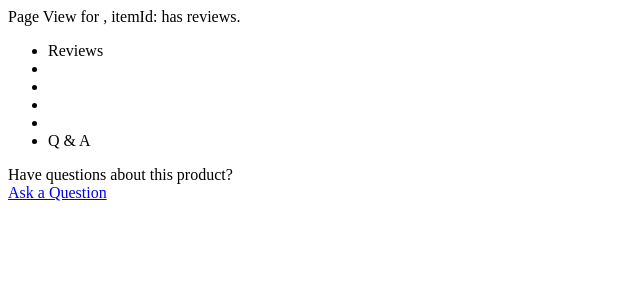
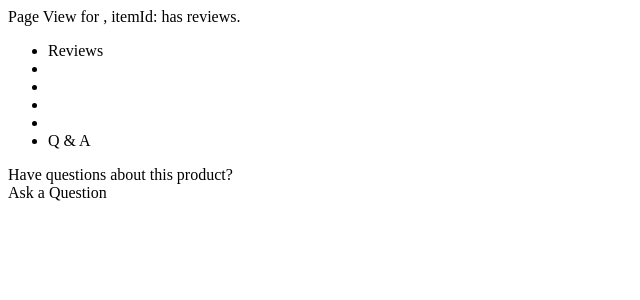
Before and after one commit to feat-backendcountry/component-jeremy, a React app: page / in a window 1280 px wide. Both pictures are taken after a click on the item "Q & A". Shown: the top 300 px of the page, without its empty margins (0-640 px from the left). Built offline with nearby package versions, Linux system fonts and the light colour scheme; no server answers; the HTML template or start-up script is replaced by a standard one.

Commit message:
[ops] removes hyperlink [feat] changing filter resets num of displayed reviews

```diff
--- a/client/src/components/QAView.jsx
+++ b/client/src/components/QAView.jsx
@@ -4,7 +4,7 @@ const QAView = (props) =>
   <div>
     <div className="write-review-title" >Have questions about this product?</div>
     {/* <button className="write-review-btn">Ask a Question</button> */}
-    <a className="write-review-btn" href="/">Ask a Question</a>
+    <a className="write-review-btn" >Ask a Question</a>
     {/* <br></br>
     <select>
       <option>Questions</option>
--- a/client/src/components/ReviewsView.jsx
+++ b/client/src/components/ReviewsView.jsx
@@ -34,7 +34,8 @@ class ReviewsView extends React.Component {
     this.setState({
       currentFilter: selected,
       filteredReviews,
-      filter: true
+      filter: true,
+      visable: 5
     });
   }
 
@@ -50,7 +51,7 @@ class ReviewsView extends React.Component {
         <div className="write-review-container">
           <div className="write-review-title">What do you think about this product?</div>
           {/* <button className="write-review-btn">Write A Review</button> */}
-          <a className="write-review-btn" href="/">Write A Review</a>
+          <a className="write-review-btn" >Write A Review</a>
         </div>
         <div className="filter-container">
           <div className="filter-title">View</div>
```
